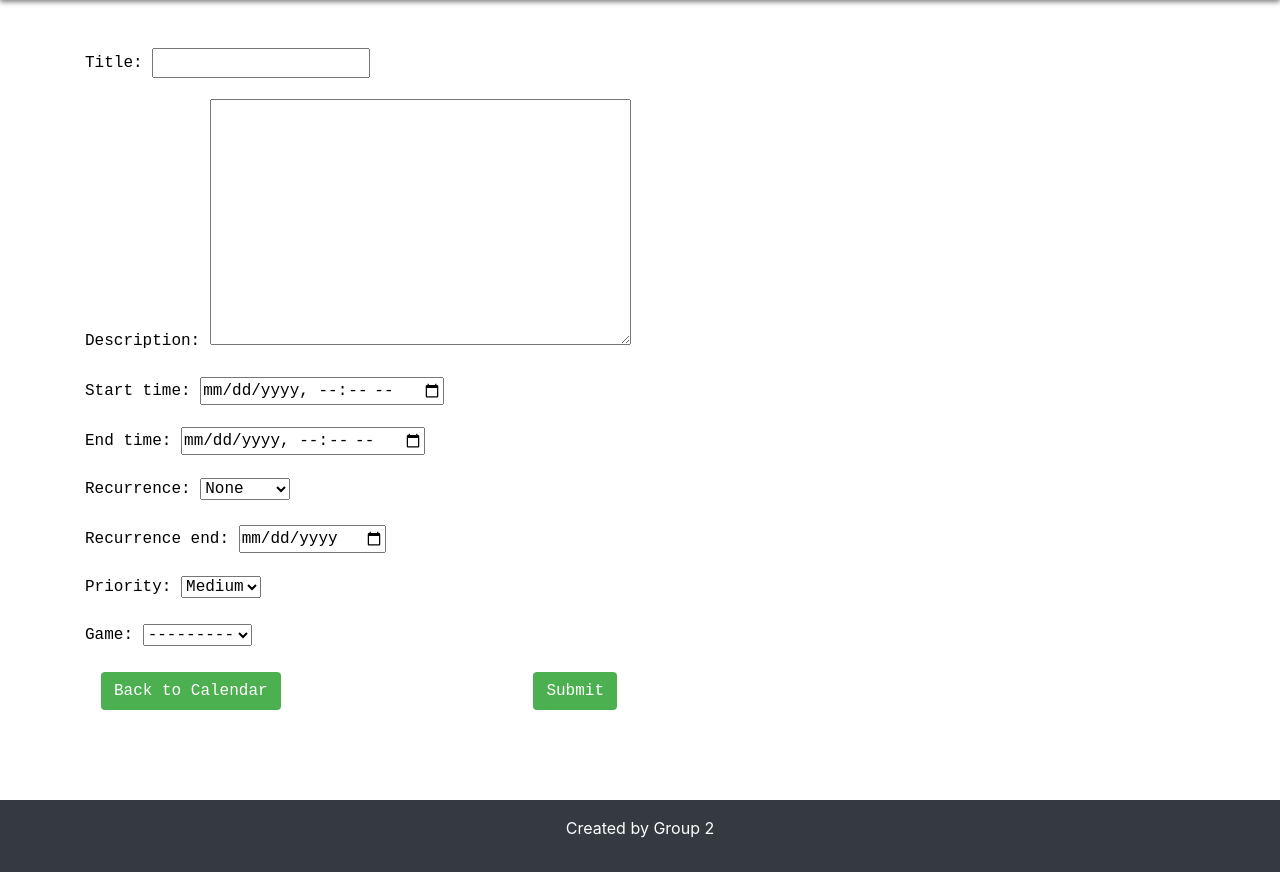
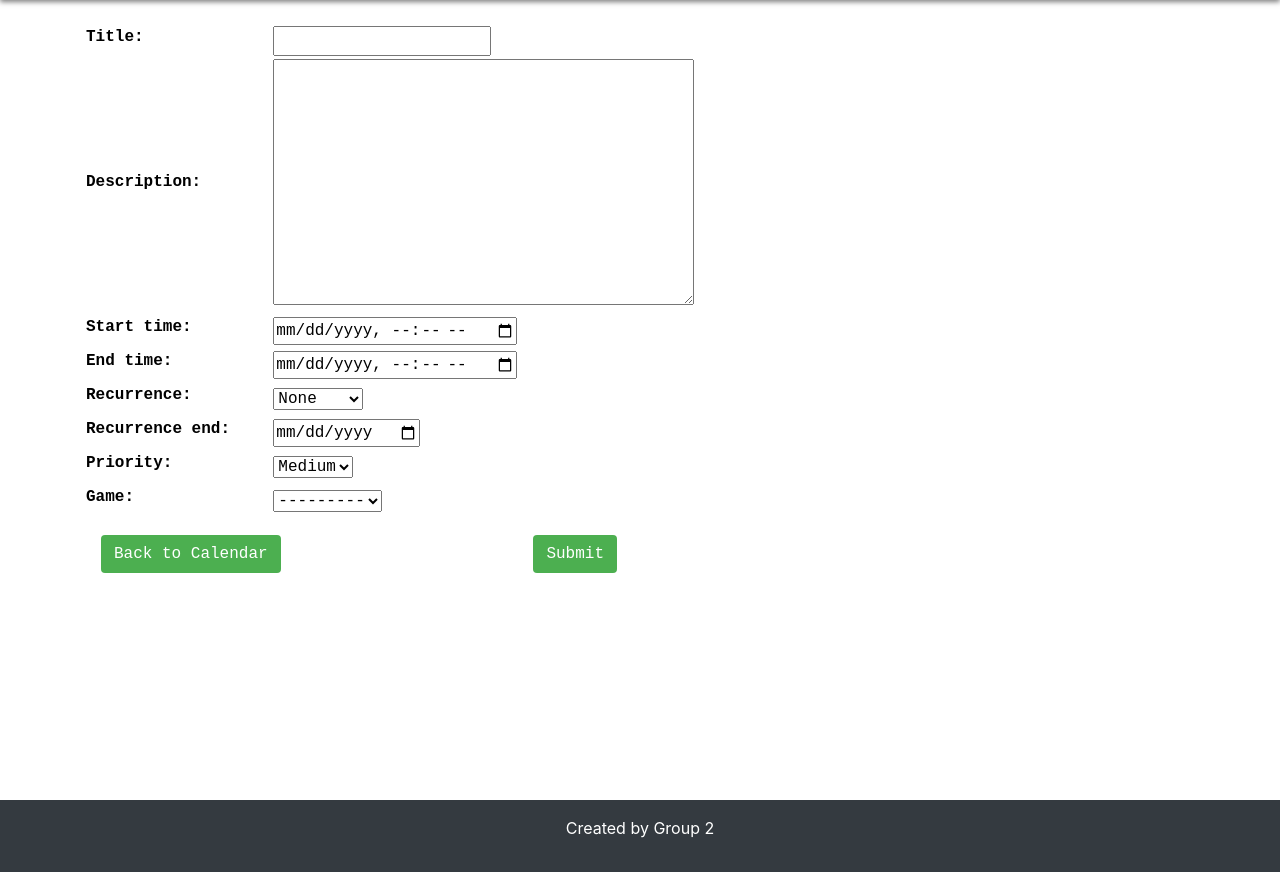
Before and after one commit to UCCS-CS4300-5300/Group2-fall2024, a Django app: page /event/new/ in a window 1280 px wide. Shown: the part 90-962 px from the top of the page. Run offline with Django 4.2, Linux system fonts and the light colour scheme; a user stored in the database is signed in; data comes from the database, SQL or seed files in the repository; both versions use the stored data as it was after the commit; some libraries are stand-ins or nearby versions.

Commit message:
fixed new event bug, detailed event bug, and calendar buttons order

```diff
--- a/project/home/templates/calendar.html
+++ b/project/home/templates/calendar.html
@@ -53,10 +53,11 @@
                     </a>
 
                   <div class="d-flex justify-content-end flex-column flex-md-row w-100">
-                    <a class="btn right mb-2 mb-md-0" href="{% url 'calendar' owner.id %}?{{ next_month }}{% if request.GET.token %}&token={{ request.GET.token }}{% endif %}"> Next Month--> </a>
+
                     <a class="btn right mb-2 mb-md-0 ml-md-2" href="{% url 'event_new' %}"> New Event </a>
 
                     <button id="share-calendar-btn" class="btn right mb-2 mb-md-0 ml-md-2">Share Link</button>
+                    <a class="btn right mb-2 mb-md-0 ml-md-2" href="{% url 'calendar' owner.id %}?{{ next_month }}{% if request.GET.token %}&token={{ request.GET.token }}{% endif %}"> Next Month--> </a>
 
                   </div>
                 </div>
--- a/project/home/templates/event.html
+++ b/project/home/templates/event.html
@@ -9,7 +9,7 @@ New Event
 
 <link rel="stylesheet" type="text/css" href="{% static 'calendar/styles.css' %}">
 
-<div class="container mt-5">
+<div class="container mt-4">
   {% if form.errors %}
     {% for field in form %}
       {% for error in field.errors %}
@@ -30,10 +30,10 @@ New Event
     <div class="row">
       <div class="col-12 col-sm-12 col-md-8"> <!-- Full width on small screens, centered on larger screens -->
         <table class="form-table w-100">
-          {{ form.as_p }}
+          {{ form.as_table}}
           <tr>
             <td colspan="2">
-              <div class="col-12 col-sm-12 col-md-9 d-flex flex-column flex-md-row justify-content-between align-items-center">
+              <div class="col-14 col-sm-12 col-md-9 d-flex flex-column flex-md-row justify-content-between align-items-center mt-3">
                 <a class="btn mb-2 mb-md-0" href="{% url 'calendar' user.id%}">Back to Calendar</a>
                 <button type="submit" class="btn mb-2 mb-md-0">Submit</button>
               </div>
--- a/project/home/templates/event_detail.html
+++ b/project/home/templates/event_detail.html
@@ -14,7 +14,7 @@
 
 <body>
 
-    <div class="container mt-5">
+    <div class="container mt-4">
         <h1>{{ event.title }}</h1>
         <p>{{ event.description }}</p>
         <p><strong>Start Time:</strong> {{ event.start_time }}</p>
@@ -25,7 +25,7 @@
         <p><strong>Video Game:</strong> {{ event.game.name }}</p>
         <p><strong>Platform:</strong> {{ event.game.get_platform_display }}</p>
         <p><strong>Genre:</strong> {{ event.game.genre }}</p>
-        <div style="width: 500px; height: 500px; padding-bottom: 10px;" >
+        <div class='d-flex' style="max-width: 100%; height: auto;" >
             {% if event.game.picture_upload %}
                 <img src="{{ event.game.picture_upload.url }}" style="display: block;"/>
             {% elif event.game.picture_link %}
```
Also changed, not shown: project/db.sqlite3.
